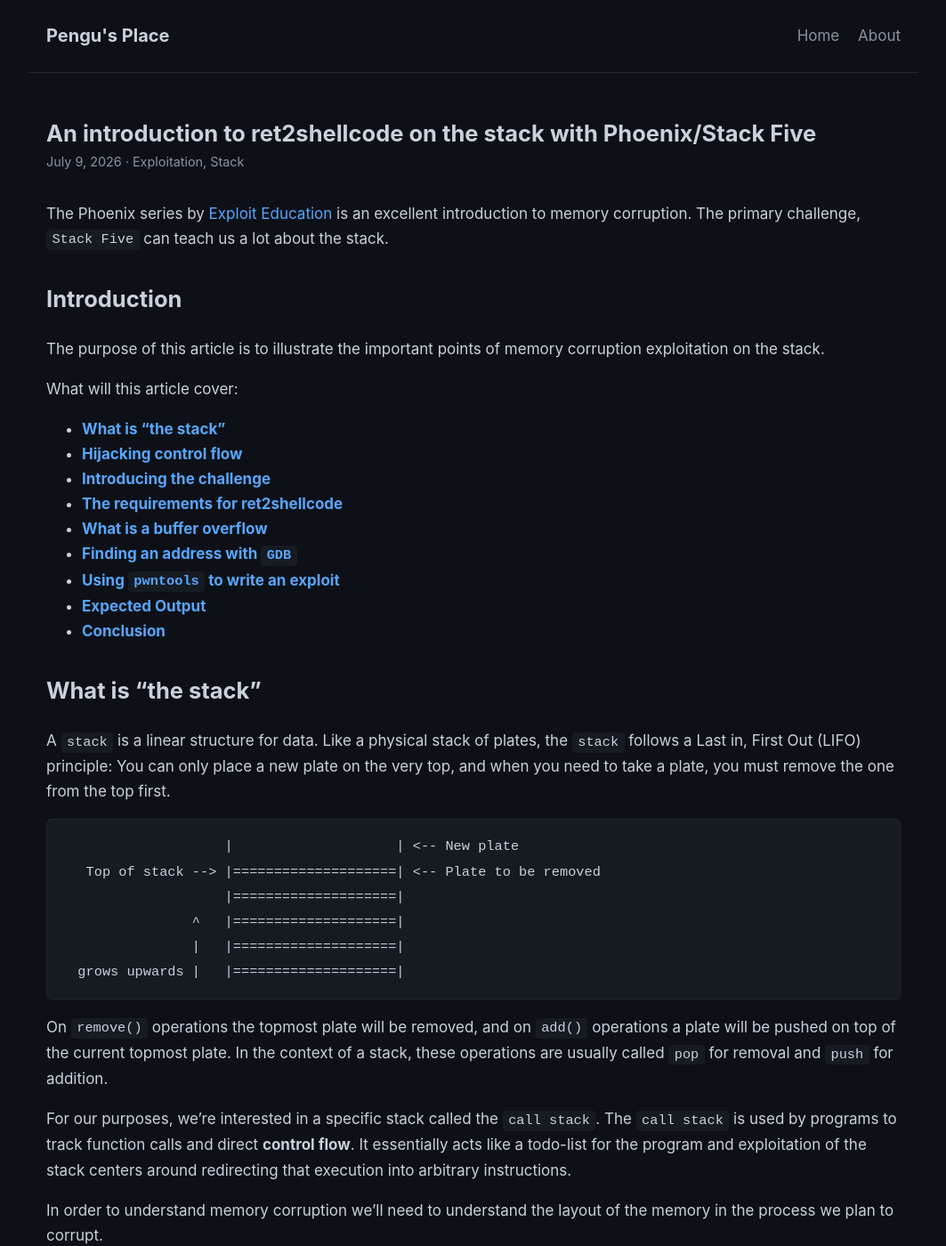
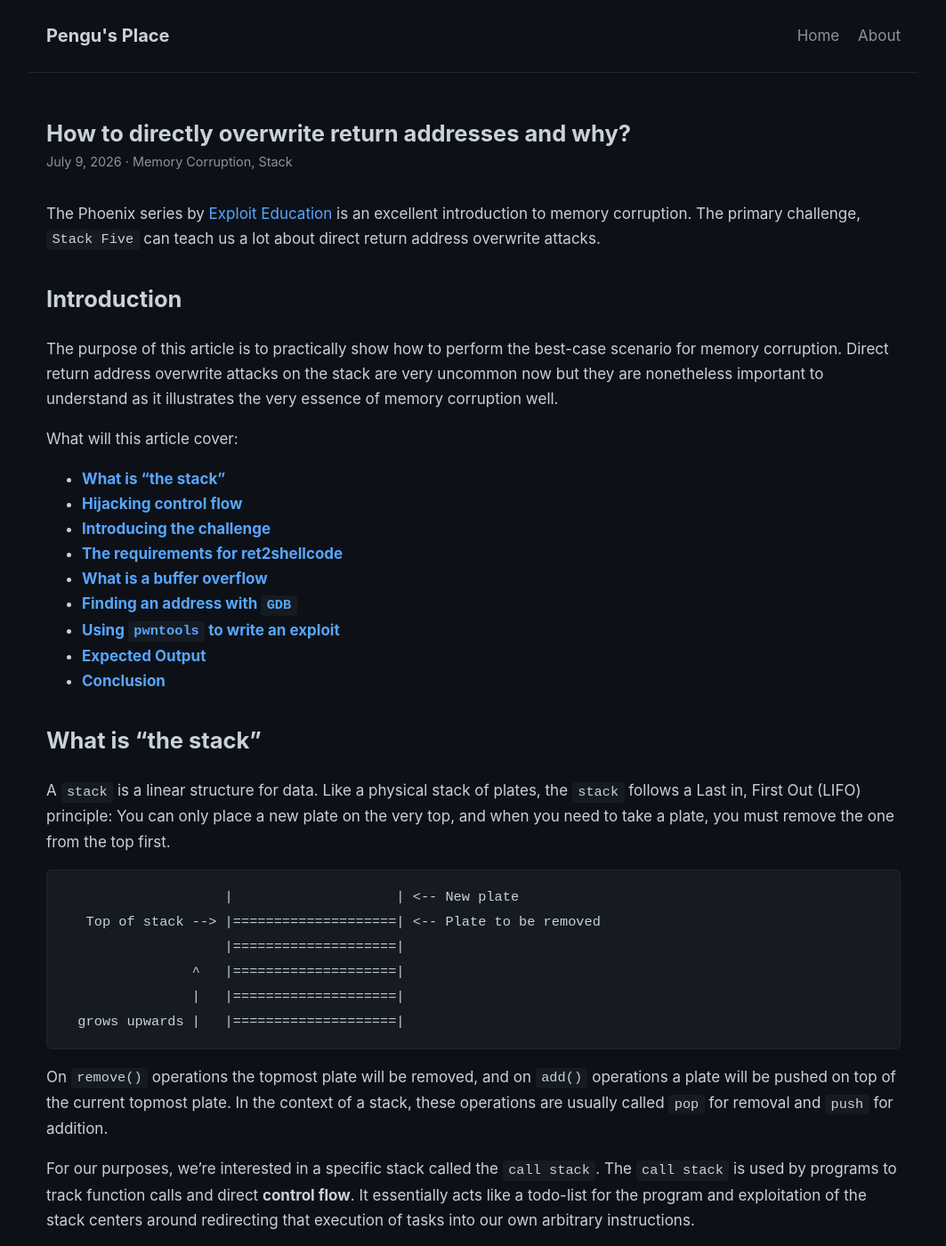
Before and after one commit to notpenguu/notpenguu.github.io, a Jekyll site: the page built from _posts/2026-07-09-phoenix-ret2shellcode.md, in a window 1280 px wide and 1400 px high. Shown: the whole window at 89% size, without its empty margins (108-1171 px from the left). Built offline with Jekyll 4.4.1, drawn with Linux system fonts in a browser that asks for light colours.

Commit message:
did stuff

```diff
--- a/_posts/2026-07-09-phoenix-ret2shellcode.md
+++ b/_posts/2026-07-09-phoenix-ret2shellcode.md
@@ -1,15 +1,15 @@
 ---
 layout: post
-title: "An introduction to ret2shellcode on the stack with Phoenix/Stack Five"
+title: "How to directly overwrite return addresses and why?"
 date: 2026-07-09
-tags: [Exploitation, Stack]
+tags: [Memory Corruption, Stack]
 ---
 
-The Phoenix series by [Exploit Education](https://exploit.education) is an excellent introduction to memory corruption. The primary challenge, `Stack Five` can teach us a lot about the stack.
+The Phoenix series by [Exploit Education](https://exploit.education) is an excellent introduction to memory corruption. The primary challenge, `Stack Five` can teach us a lot about direct return address overwrite attacks.
 
 ## **Introduction**
 
-The purpose of this article is to illustrate the important points of memory corruption exploitation on the stack.
+The purpose of this article is to practically show how to perform the best-case scenario for memory corruption. Direct return address overwrite attacks on the stack are very uncommon now but they are nonetheless important to understand as it illustrates the very essence of memory corruption well.
 
 What will this article cover:
 - [**What is "the stack"**](#what-is-the-stack)
@@ -37,7 +37,7 @@ A `stack` is a linear structure for data. Like a physical stack of plates, the `
 
 On `remove()` operations the topmost plate will be removed, and on `add()` operations a plate will be pushed on top of the current topmost plate. In the context of a stack, these operations are usually called `pop` for removal and `push` for addition.
 
-For our purposes, we're interested in a specific stack called the `call stack`. The `call stack` is used by programs to track function calls and direct **control flow**. It essentially acts like a todo-list for the program and exploitation of the stack centers around redirecting that execution into arbitrary instructions.
+For our purposes, we're interested in a specific stack called the `call stack`. The `call stack` is used by programs to track function calls and direct **control flow**. It essentially acts like a todo-list for the program and exploitation of the stack centers around redirecting that execution of tasks into our own arbitrary instructions.
 
 In order to understand memory corruption we'll need to understand the layout of the memory in the process we plan to corrupt.
 
```
